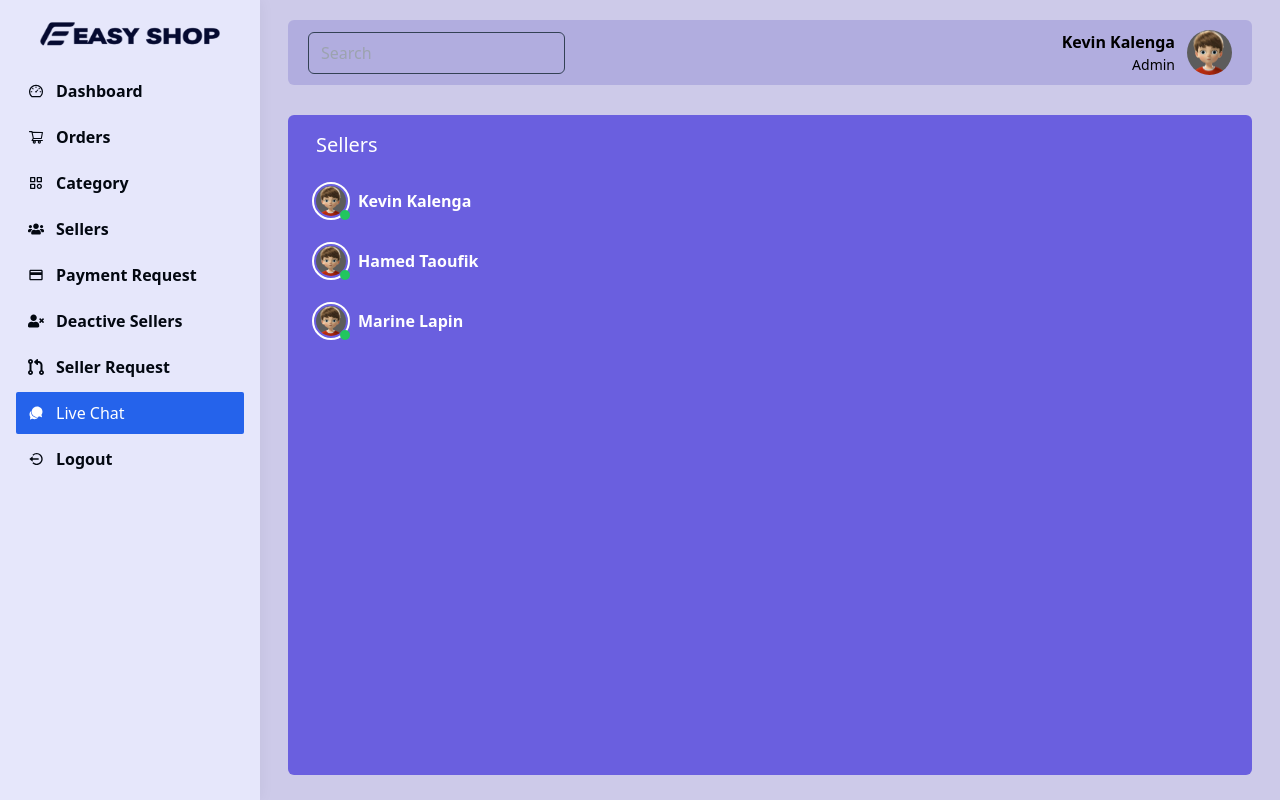
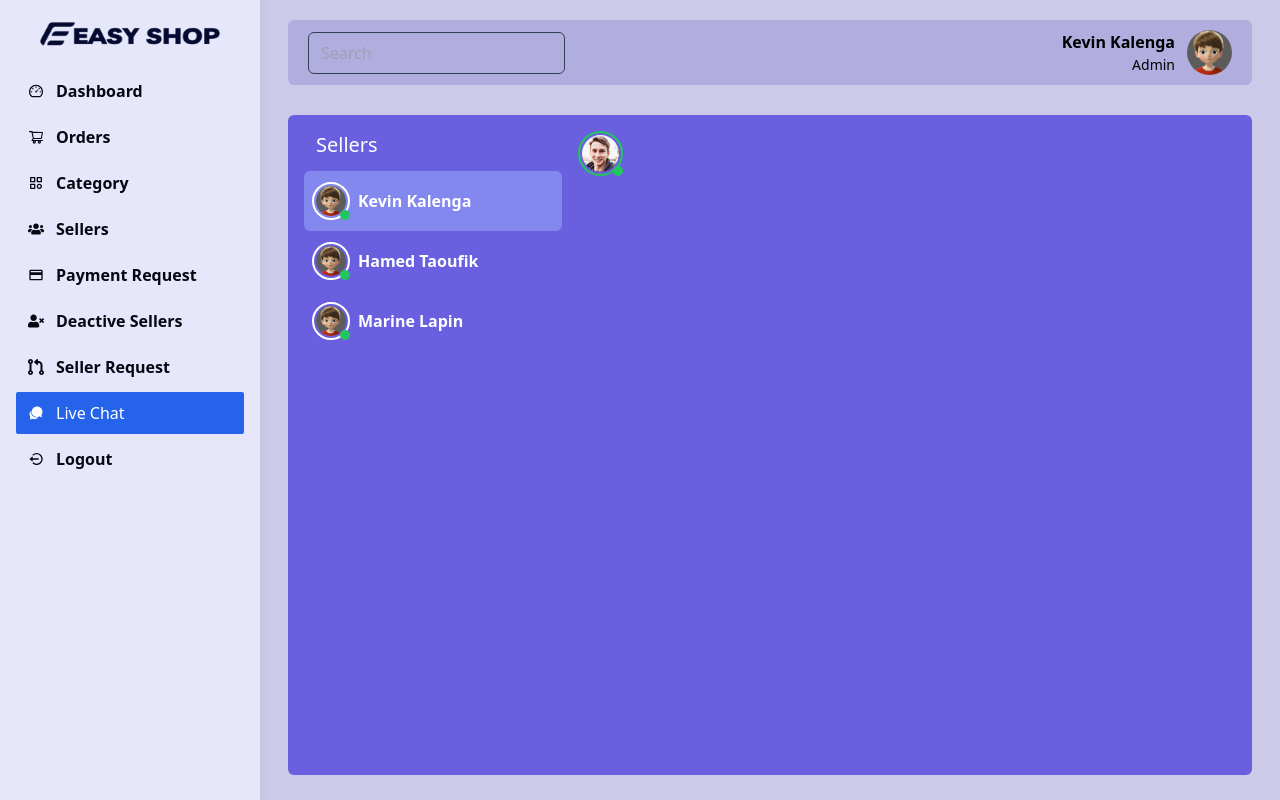
Before and after one commit to kevinkalenga/Ecommerce_Vendor_Mrn, a React (Create React App) app in the folder dashboard/: page /admin/dashboard/chat-sellers in a window 1280 px wide. Built offline with nearby package versions, Linux system fonts and the light colour scheme.

Commit message:
Sellers chat page design part3

```diff
--- a/dashboard/src/views/admin/ChatSeller.jsx
+++ b/dashboard/src/views/admin/ChatSeller.jsx
@@ -1,9 +1,11 @@
 import React, { useState } from 'react'
 import { IoMdClose } from "react-icons/io";
+import {FaList} from "react-icons/fa6"
 
 const ChatSeller = () => {
 
   const [show, setShow] = useState(false)
+  const sellerId = 65
 
 
   return (
@@ -15,11 +17,11 @@ const ChatSeller = () => {
                    <div className='w-full h-[calc(100vh-177px)] bg-[#9e97e9] md:bg-transparent overflow-y-auto'>
                        <div className='flex text-xl justify-between items-center p-4 md:p-0 md:px-3 md:pb-3 text-white'>
                          <h2>Sellers</h2>
-                         <span onClick={() => setShow(true)} className='block cursor-pointer md:hidden'>
+                         <span onClick={() => setShow(!show)} className='block cursor-pointer md:hidden'>
                              <IoMdClose />
                          </span>
                        </div>
-                       <div className={`h-[60px] flex justify-start gap-2 items-center text-white px-2 py-2 rounded-sm cursor-pointer`}>
+                       <div className={`h-[60px] flex justify-start gap-2 items-center text-white px-2 py-2 cursor-pointer rounded-md bg-[#8288ed]`}>
                           <div className='relative'>
                               <img className='w-[38px] h-[38px] border-white border-2 max-w-[38px] p-[2px] rounded-full' src="http://localhost:3000/images/admin.jpg" alt="" />
                               <div className='w-[10px] h-[10px] bg-green-500 rounded-full absolute right-0 bottom-0'>
@@ -33,7 +35,7 @@ const ChatSeller = () => {
                           </div>
 
                        </div>
-                       <div className={`h-[60px] flex justify-start gap-2 items-center text-white px-2 py-2 rounded-sm cursor-pointer`}>
+                       <div className={`h-[60px] flex justify-start gap-2 items-center text-white px-2 py-2 cursor-pointer rounded-ms`}>
                           <div className='relative'>
                               <img className='w-[38px] h-[38px] border-white border-2 max-w-[38px] p-[2px] rounded-full' src="http://localhost:3000/images/admin.jpg" alt="" />
                               <div className='w-[10px] h-[10px] bg-green-500 rounded-full absolute right-0 bottom-0'>
@@ -64,6 +66,26 @@ const ChatSeller = () => {
                    </div>
 
               </div>
+              <div className='w-full md:w-[calc(100%-200px)] md:pl-4'>
+                  <div className='flex justify-between items-center'>
+                      {
+                        sellerId && <div className='flex justify-start items-center gap-3'>
+                            <div className='relative'>
+                              <img className='w-[45px] h-[45px] border-green-500 border-2 max-w-[45px] p-[2px] rounded-full' src="http://localhost:3000/images/demo.jpg" alt="" />
+                              <div className='w-[10px] h-[10px] bg-green-500 rounded-full absolute right-0 bottom-0'>
+
+                              </div>
+                          </div>
+                        </div>
+                      }
+
+                      <div onClick={() => setShow(!show)} className='w-[35px] flex md:hidden h-[35px] rounded-sm bg-blue-500 shadow-lg
+                       hover:shadow-blue-500/50 justify-center cursor-pointer items-center text-white'>
+                          <span><FaList /></span>
+                      </div>
+                  </div>
+
+              </div>
            </div>
        </div>
     </div>
```
